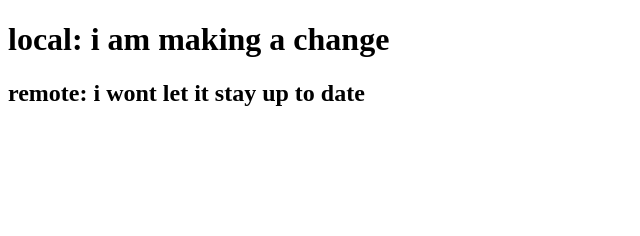
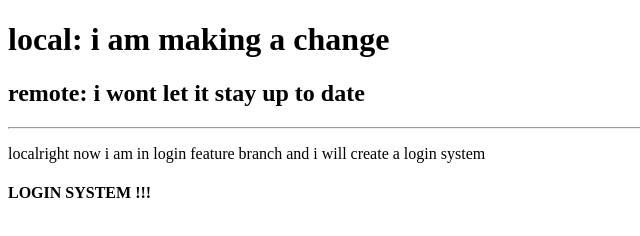
Before and after one commit to paras594/git-workflow-practice, a plain HTML site: page index.html in a window 1280 px wide. Shown: the whole page, without its empty margins (0-640 px from the left). Drawn offline with Linux system fonts and the light colour scheme.

Commit message:
created login system

```diff
--- a/index.html
+++ b/index.html
@@ -7,5 +7,8 @@
 	<body>
 		<h1>local: i am making a change</h1>
 		<h2>remote: i wont let it stay up to date</h2>
+		<hr />
+		<p>localright now i am in login feature branch and i will create a login system</p>
+		<h4>LOGIN SYSTEM !!!</h4>
 	</body>
 </html>
```
